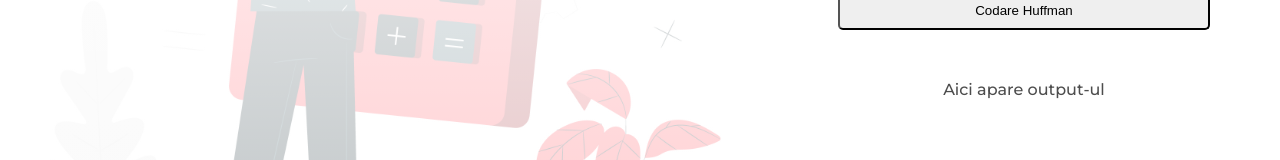
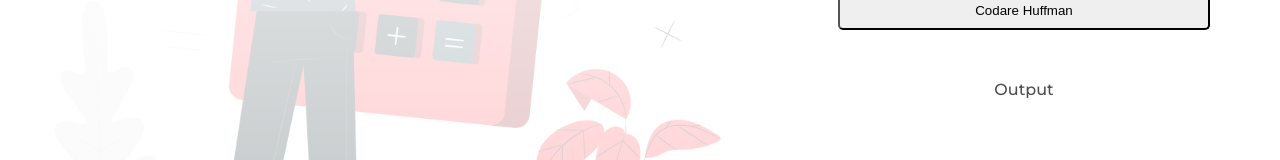
Before and after one commit to Antonia000/Antonia000.github.io, a plain HTML site: page index.html in a window 1280 px wide. Shown: the part 395-555 px from the top of the page. Drawn offline with Linux system fonts and the light colour scheme.

Commit message:
Update index.html

```diff
--- a/index.html
+++ b/index.html
@@ -56,7 +56,7 @@
             <h2>Introduceti sirul de caractere</h2>
             <input type="text" id="input" />
             <button onclick="codare_Huffman()">Codare Huffman</button>
-            <div id="output">Aici apare output-ul</div>
+            <div id="output">Output</div>
          </div>
 
     </div>
```
